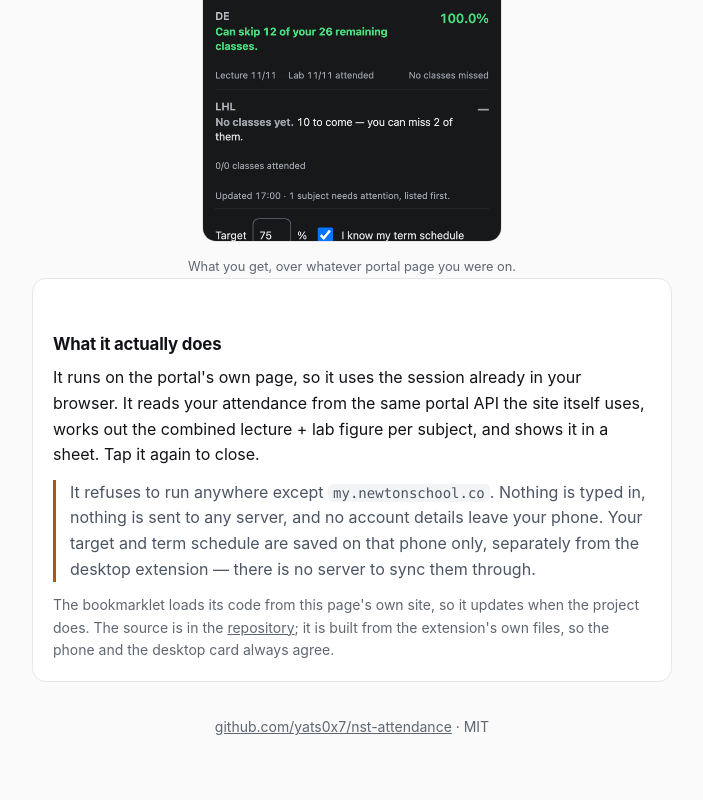
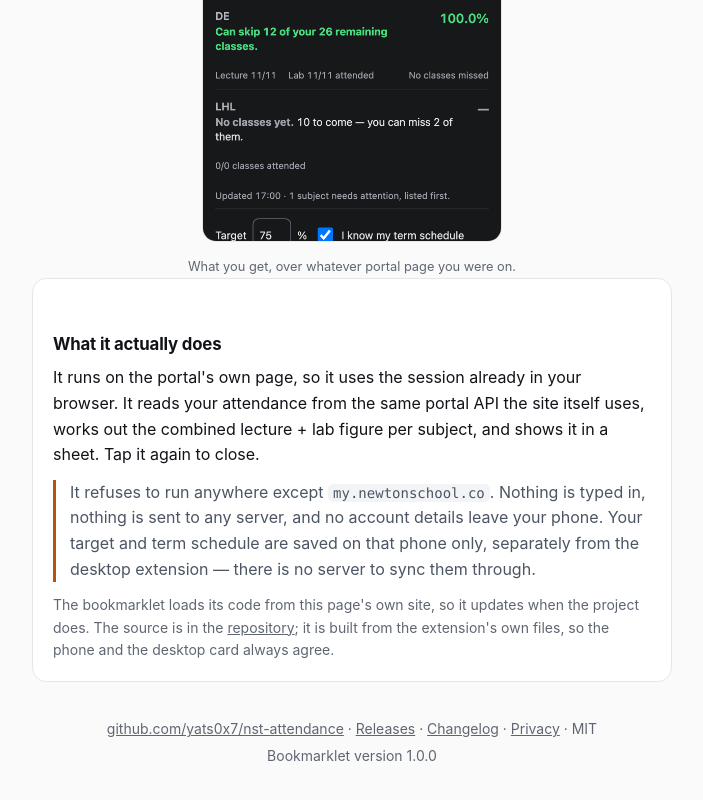
Before and after one commit to yats0x7/nst-attendance, a browser extension: page docs/index.html in a window 1280 px wide. Shown: the part 2022-2822 px from the top of the page, without its empty margins (288-991 px from the left). Drawn offline with Linux system fonts and the light colour scheme.

Commit message:
Release 1.0.0
First version with a release behind it rather than a branch to clone.

The README now installs from the latest release zip, says plainly that an
unpacked extension does not update itself and how to find out when it has,
and credits the other tools people have built for this portal. The install
page carries the version of the bundle it is actually serving, read out of
the file rather than written down.

```diff
--- a/docs/index.html
+++ b/docs/index.html
@@ -41,7 +41,8 @@
   figure { margin: 22px 0 0; text-align: center; }
   figure img { width: 100%; max-width: 300px; border-radius: 14px; border: 1px solid var(--line); }
   figcaption { color: var(--ink-3); font-size: .8rem; margin-top: 8px; }
-  footer { color: var(--ink-3); font-size: .875rem; margin-top: 34px; text-align: center; }
+  footer { color: var(--ink-3); font-size: .875rem; margin-top: 34px; text-align: center; line-height: 1.9; }
+  #ver:empty { display: none; }
 </style>
 </head>
 <body>
@@ -116,7 +117,11 @@
   </section>
 
   <footer>
-    <a href="https://github.com/yats0x7/nst-attendance">github.com/yats0x7/nst-attendance</a> · MIT
+    <a href="https://github.com/yats0x7/nst-attendance">github.com/yats0x7/nst-attendance</a> ·
+    <a href="https://github.com/yats0x7/nst-attendance/releases">Releases</a> ·
+    <a href="https://github.com/yats0x7/nst-attendance/blob/main/CHANGELOG.md">Changelog</a> ·
+    <a href="https://github.com/yats0x7/nst-attendance/blob/main/PRIVACY.md">Privacy</a> · MIT
+    <br /><span id="ver"></span>
   </footer>
 </div>
 
@@ -130,6 +135,16 @@
 
   document.getElementById('blink').setAttribute('href', code);
   document.getElementById('code').value = code;
+
+  // Read the version out of the bundle this page actually serves, rather than
+  // printing one that was true when the page was written.
+  fetch(src, { cache: 'no-store' })
+    .then(function (r) { return r.ok ? r.text() : ''; })
+    .then(function (text) {
+      var found = /mobile bookmarklet, v(\d+\.\d+\.\d+)/.exec(text);
+      if (found) document.getElementById('ver').textContent = 'Bookmarklet version ' + found[1];
+    })
+    .catch(function () {});
 
   document.getElementById('copy').addEventListener('click', async function () {
     var box = document.getElementById('code');
--- a/docs/nst-mobile.js
+++ b/docs/nst-mobile.js
@@ -1,4 +1,4 @@
-/* NST Attendance — mobile bookmarklet, v0.2.0
+/* NST Attendance — mobile bookmarklet, v1.0.0
  * https://github.com/yats0x7/nst-attendance
  *
  * Built from the extension's own source by scripts/build-mobile.mjs. Runs only
--- a/package.json
+++ b/package.json
@@ -1,6 +1,6 @@
 {
   "name": "nst-attendance",
-  "version": "0.2.0",
+  "version": "1.0.0",
   "type": "module",
   "description": "Chrome extension that combines lecture and lab attendance per subject on the Newton School portal, and tells you how many classes you can still skip.",
   "scripts": {
```
Also changed, not shown: CHANGELOG.md (added), README.md, manifest.json.
